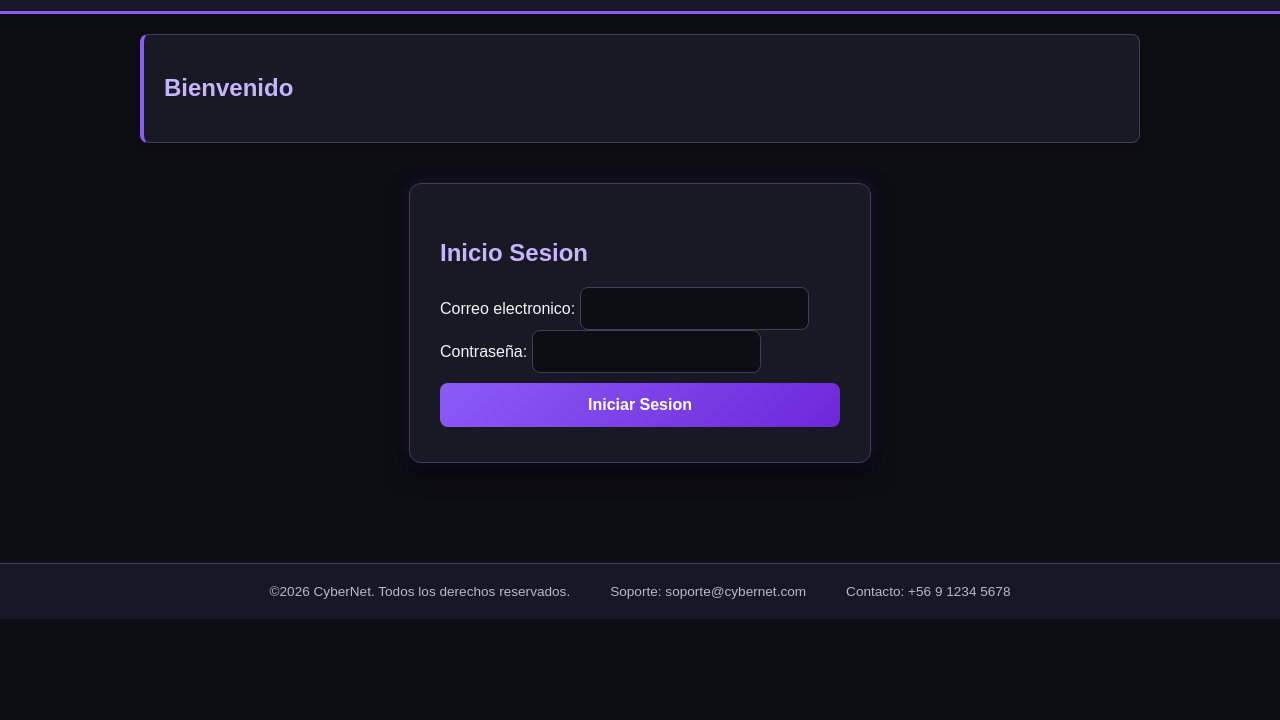
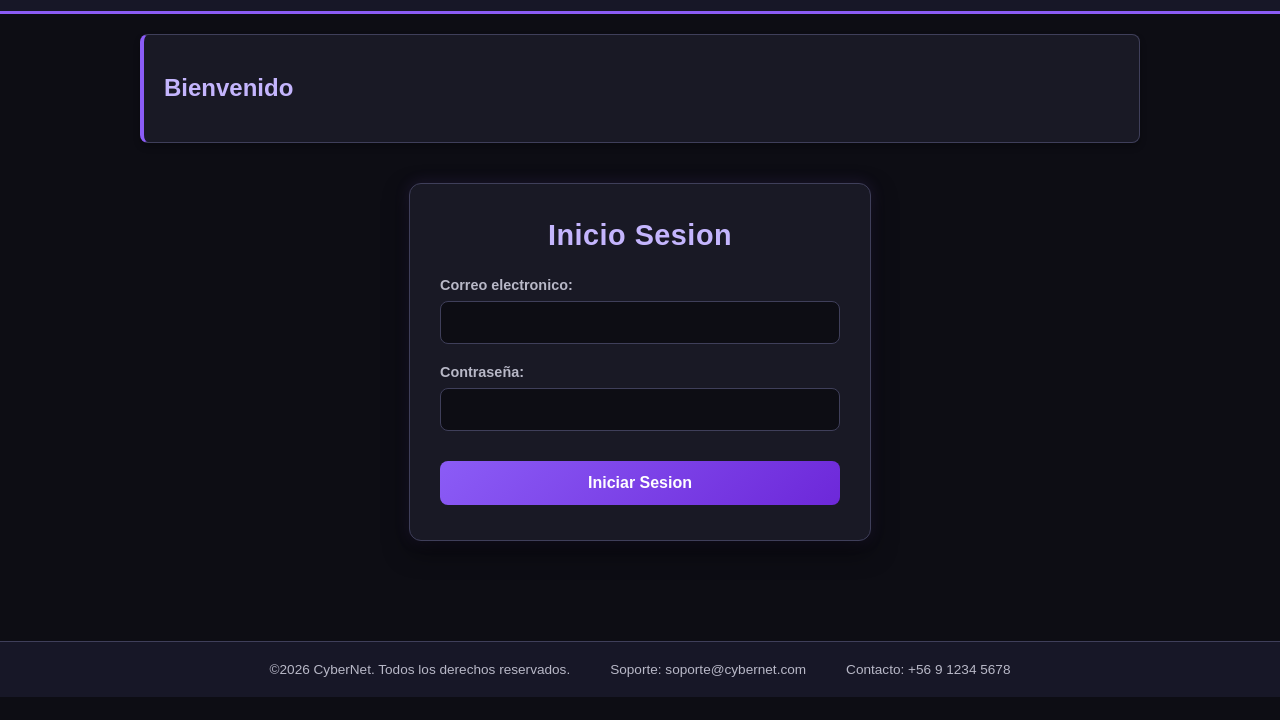
Before and after one commit to Alanwowowo/Cybercafe-web, a plain HTML site: page index.html in a window 1280 px wide. Shown: the part 80-800 px from the top of the page. Drawn offline with Linux system fonts and the light colour scheme.

Commit message:
arreglo syntaxis

```diff
--- a/css/login.css
+++ b/css/login.css
@@ -8,7 +8,7 @@
         box-shadow: 0 10px 25px rgba(0, 0, 0, 0.5), 0 0 15px rgba(139, 92, 246, 0.15);
 }
 
- .login-card h1 {
+ .login-card h2 {
         margin-top: 0;
         margin-bottom: 25px;
         font-size: 1.8rem;
@@ -17,13 +17,13 @@
         letter-spacing: 0.5px;
 }
 
-  .form-grupo {
+  .form-group {
         display: flex;
         flex-direction: column;
         margin-bottom: 20px;
     }
 
-    .form-grupo label {
+    .form-group label {
         margin-bottom: 8px;
         font-size: 0.9rem;
         font-weight: bold;
```
